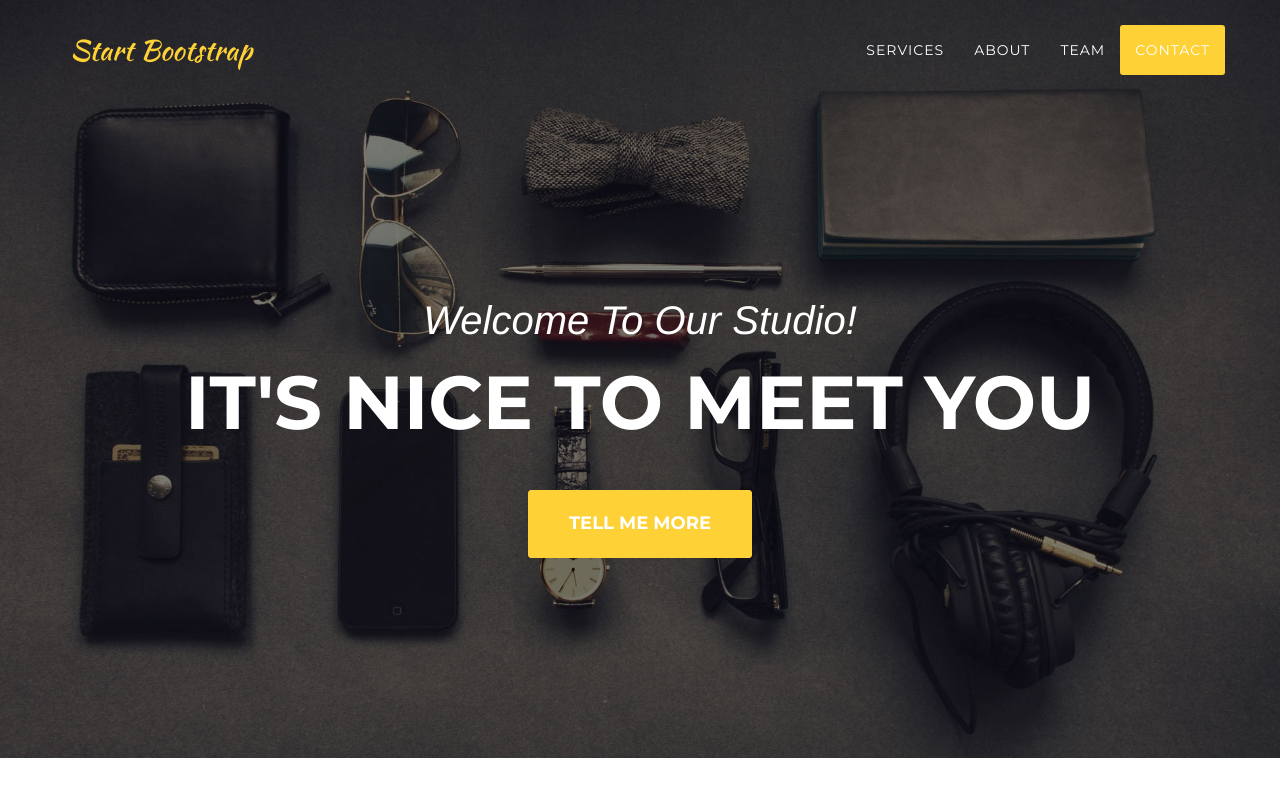
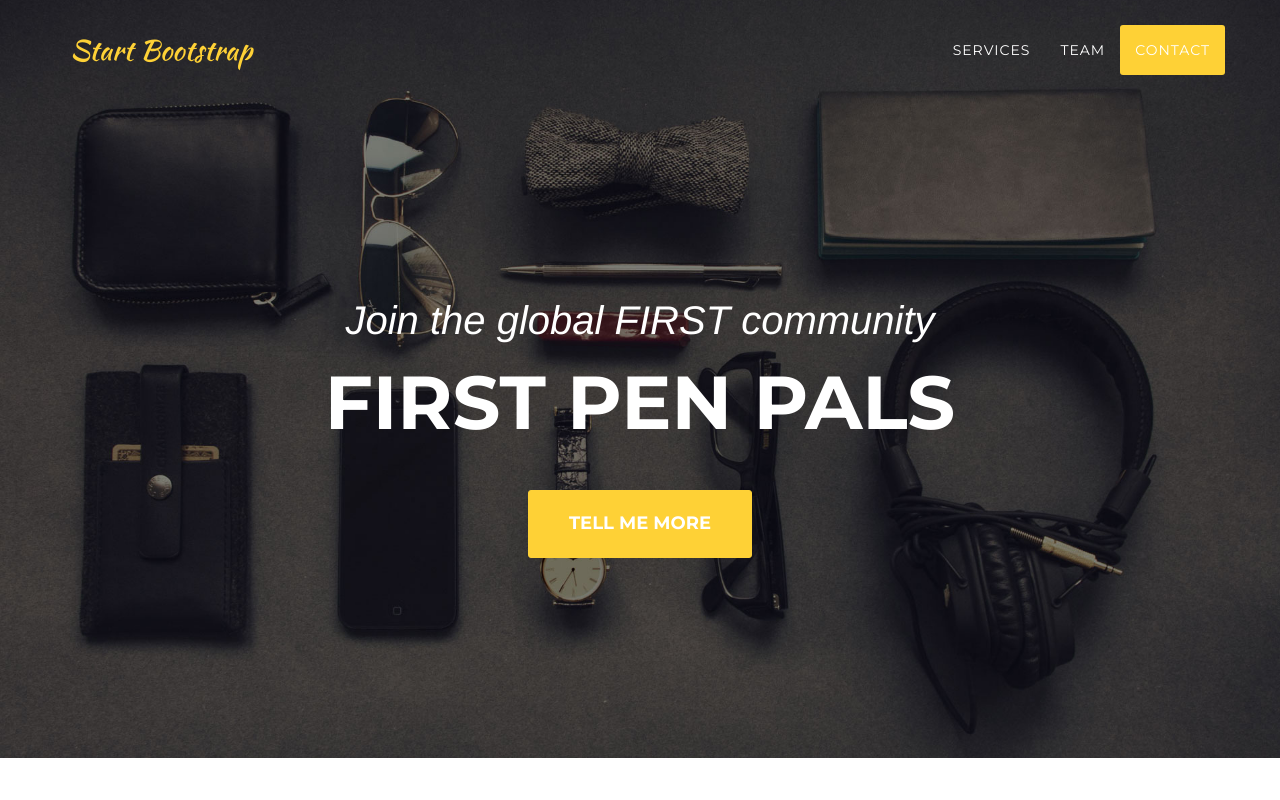
Before and after one commit to FIRSTPenPals/FIRSTPenPals.github.io, a website: page index.html in a window 1280 px wide. Shown: the top 800 px of the page. Drawn offline with nearby package versions, Linux system fonts and the light colour scheme; a web font is replaced by a local one.

Commit message:
Removed about section

```diff
--- a/index.html
+++ b/index.html
@@ -6,8 +6,8 @@
     <meta charset="utf-8">
     <meta http-equiv="X-UA-Compatible" content="IE=edge">
     <meta name="viewport" content="width=device-width, initial-scale=1">
-    <meta name="description" content="">
-    <meta name="author" content="">
+    <meta name="description" content="FIRST Pen Pals, matching FIRST teams">
+    <meta name="author" content="Andrew Jones">
 
     <title>FIRST Pen Pals</title>
 
@@ -58,9 +58,9 @@
                     <li>
                         <a class="page-scroll" href="#services">Services</a>
                     </li>
-                    <li>
+                    <!-- <li>
                         <a class="page-scroll" href="#about">About</a>
-                    </li>
+                    </li> -->
                     <li>
                         <a class="page-scroll" href="#team">Team</a>
                     </li>
@@ -78,14 +78,14 @@
     <header>
         <div class="container">
             <div class="intro-text">
-                <div class="intro-lead-in">Welcome To Our Studio!</div>
-                <div class="intro-heading">It's Nice To Meet You</div>
+                <div class="intro-lead-in">Join the global FIRST community</div>
+                <div class="intro-heading">FIRST Pen Pals</div>
                 <a href="#services" class="page-scroll btn btn-xl">Tell Me More</a>
             </div>
         </div>
     </header>
 
-    <!-- About Section -->
+    <!-- About Section
     <section id="about">
         <div class="container">
             <div class="row">
@@ -164,7 +164,7 @@
                 </div>
             </div>
         </div>
-    </section>
+    </section> -->
 
     <!-- Services Section -->
     <section id="services">
```
